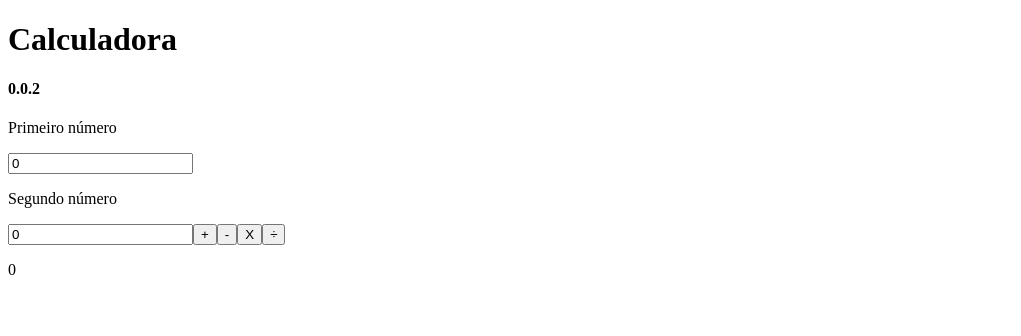
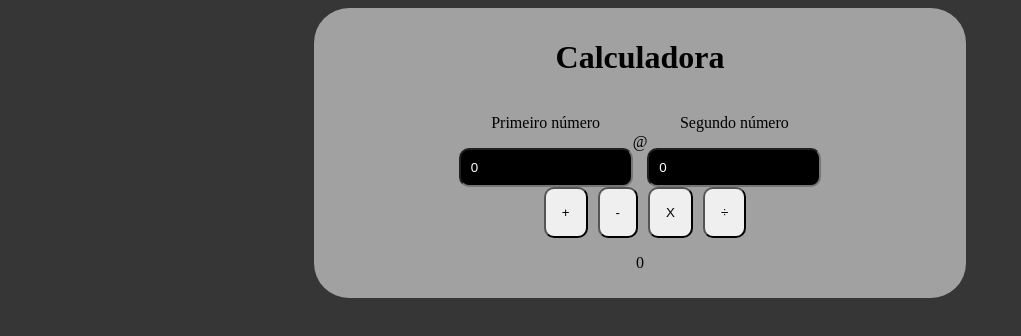
Before and after one commit to vinisvp/calculadoraAngular, an Angular app: page / in a window 1280 px wide. Shown: the top 336 px of the page, without its empty margins (0-1021 px from the left). Built offline with nearby package versions, Linux system fonts and the light colour scheme.

Commit message:
perfumaria basica

```diff
--- a/src/app/app.component.css
+++ b/src/app/app.component.css
@@ -0,0 +1,3 @@
+/*.main{
+  background-color: #363636;
+}*/
--- a/src/app/app.component.html
+++ b/src/app/app.component.html
@@ -1,4 +1 @@
-<h1>{{title}}</h1>
-<h4>{{version}}</h4>
-
 <app-calc></app-calc>
--- a/src/app/app.component.ts
+++ b/src/app/app.component.ts
@@ -8,6 +8,4 @@ import { Component } from '@angular/core';
 export class AppComponent {
   title = 'Calculadora';
   version = '0.0.2';
-  num1 = 10;
-  num2 = 20;
 }
--- a/src/app/calc/calc.component.css
+++ b/src/app/calc/calc.component.css
@@ -0,0 +1,44 @@
+.countainer{
+  background-color: #a1a1a1;
+  margin: auto;
+  width: 50%;
+  padding: 10px;
+  border-radius: 35px;
+}
+
+.countainer p{
+  text-align: center;
+}
+
+h1{
+  text-align: center;
+}
+
+.inputs{
+  display: flex;
+  align-items: center;
+  justify-content: center;
+}
+
+.number p{
+  text-align: center;
+}
+
+.number input{
+  color: white;
+  background-color: black;
+  border-radius: 10px;
+  width: 150px;
+  padding: 10px;
+}
+
+.btn{
+  display: flex;
+  justify-content: center;
+}
+
+button{
+  margin-left: 10px;
+  padding: 16px;
+  border-radius: 10px;
+}
--- a/src/app/calc/calc.component.html
+++ b/src/app/calc/calc.component.html
@@ -1,15 +1,31 @@
+<div class="countainer">
+  <h1>Calculadora</h1>
+
   <form>
+    <div class="inputs">
+      <div class="number">
         <p>Primeiro número</p>
         <input type="number" [(ngModel)]="num1" name="num1">
+      </div>
 
       <p>{{operator}}</p>
 
+      <div class="number">
         <p>Segundo número</p>
         <input type="number" [(ngModel)]="num2" name="num2">
+      </div>
+    </div>
 
+    <div class="btn">
+      <div class="btnLine">
           <button (click)="sum()">+</button>
           <button (click)="sub()">-</button>
+      </div>
+      <div class="btnLine">
         <button (click)="mult()">X</button>
         <button (click)="div()">÷</button>
+      </div>
+    </div>
     <p>{{result}}</p>
   </form>
+</div>
--- a/src/app/calc/calc.component.ts
+++ b/src/app/calc/calc.component.ts
@@ -9,7 +9,7 @@ export class CalcComponent {
   num1: number = 0;
   num2: number = 0;
   result: number = 0;
-  operator: string = "";
+  operator: string = "@";
 
   sum(){
     this.result = this.num1 + this.num2;
--- a/src/styles.css
+++ b/src/styles.css
@@ -1 +1,3 @@
-/* You can add global styles to this file, and also import other style files */
+body{
+  background-color: #363636;
+}
```
Lines whose indentation alone changed are shown as unchanged.
